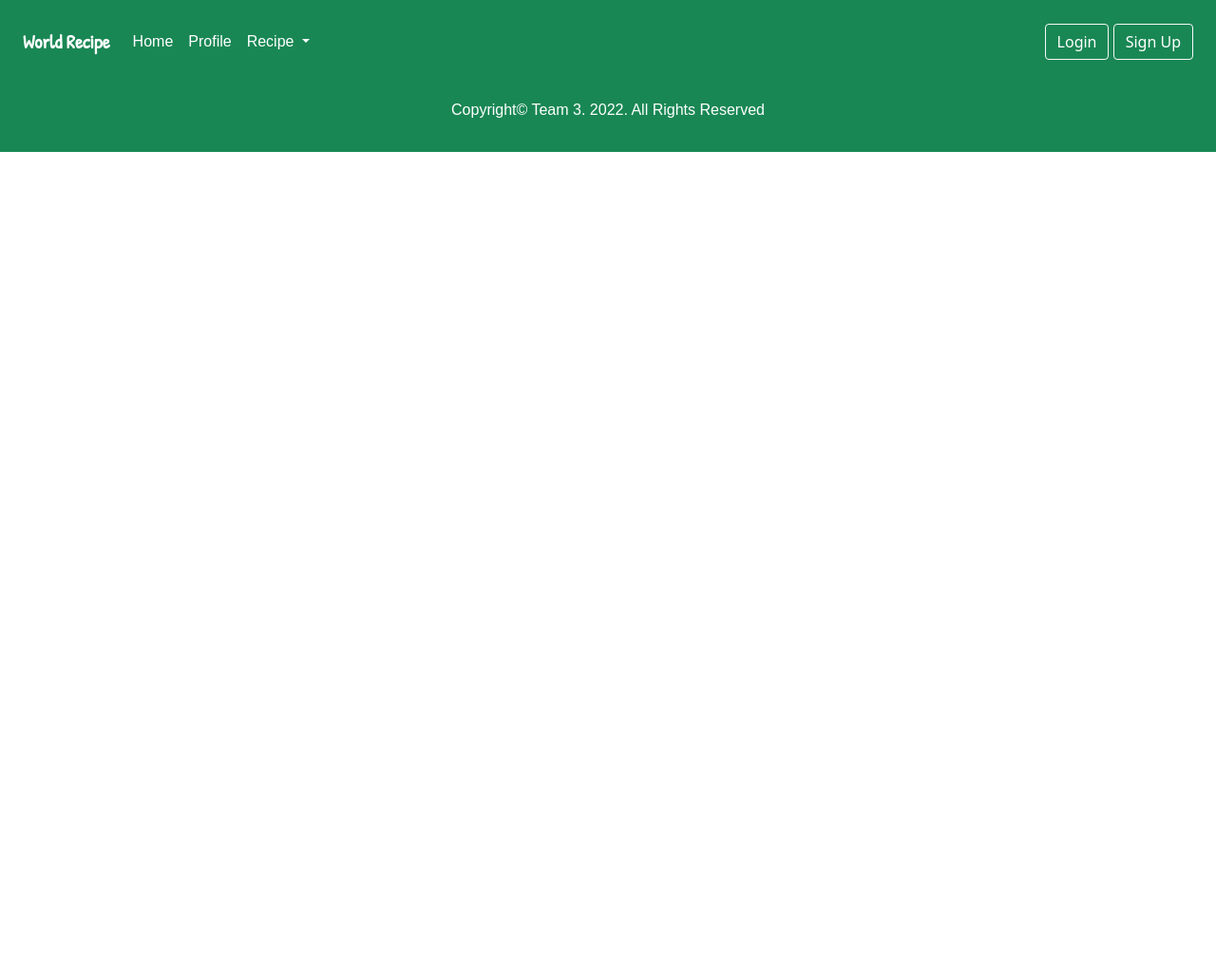
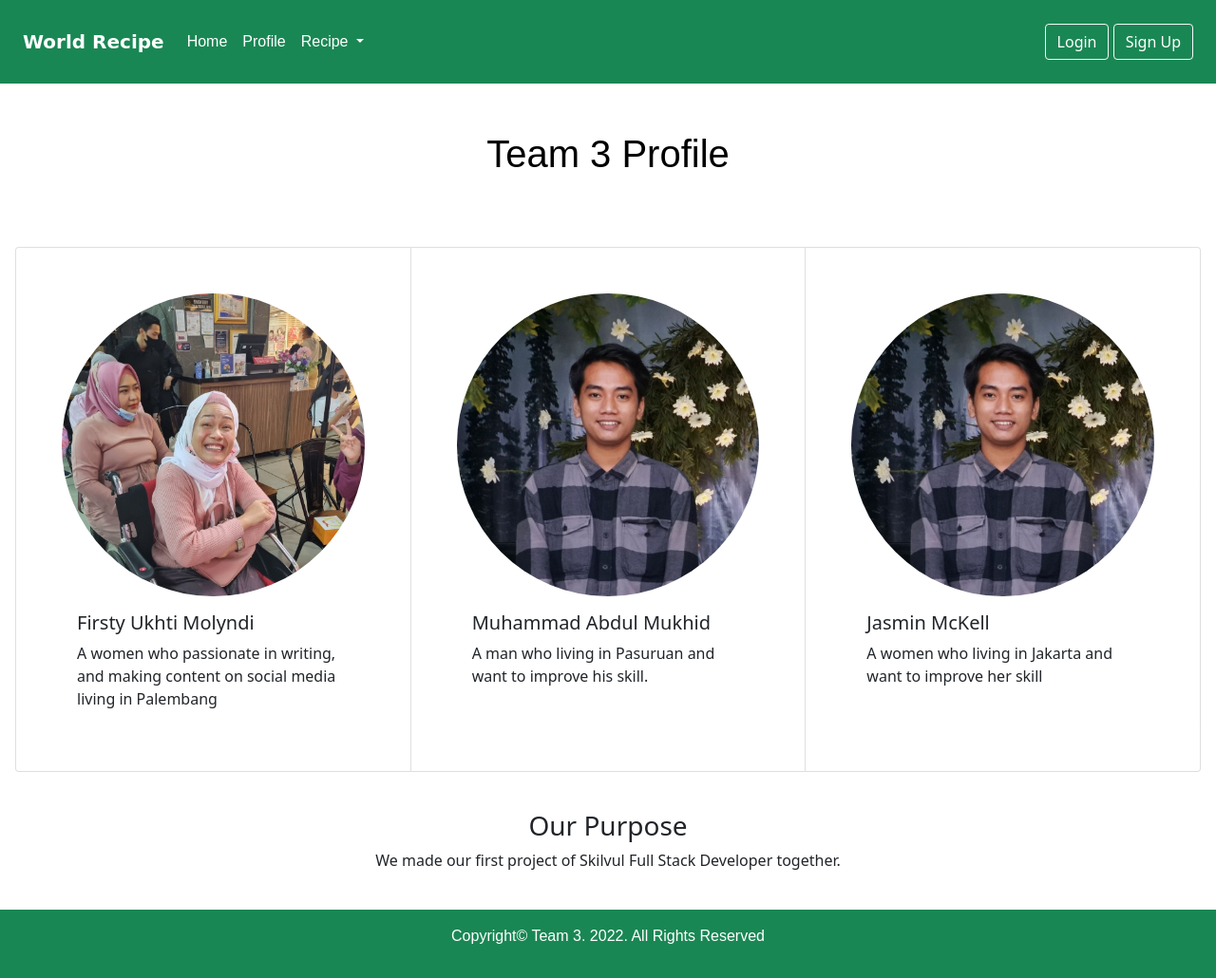
Before and after one commit to High-Haku/web-dev-group-3, a plain HTML site: page profile.html in a window 1280 px wide. Shown: the whole page at 95% size. Before the commit the page ends 800 px from the top, so only its background shows below. Drawn offline with nearby package versions, Linux system fonts and the light colour scheme.

Commit message:
buat profile

```diff
--- a/home.css
+++ b/home.css
@@ -35,10 +35,6 @@ main{
 }
 
 
-form{
-
-}
-
 footer{
     background-color: whitesmoke;
     color: black;
@@ -62,10 +58,15 @@ h3{
     justify-content: space-between;
 }
 
-@media screen (max-width: 720px){
+@media (max-width: 720px) {
     #register{
         display: flex;
         flex-direction: column;
     }
 
+    #sign-up{
+        border: 1px solid transparent;
+        text-align: left;
+    }
+
 }
--- a/profile.css
+++ b/profile.css
@@ -4,3 +4,39 @@ footer{
     text-align: center;
     font-family: sans-serif;
 }
+
+.navbar-brand {
+    color: white;
+    font-family: 'Patrick Hand', cursive;
+    font-weight: bold;
+
+}
+
+.nav-link {
+    font:black;
+    font-family: Arial;
+    font-style: bold;
+}
+
+#navbarSupportedContent{
+    display: inline;
+    justify-content: space-between;
+}
+
+@media (max-width: 720px){
+
+
+    #register{
+        display: flex;
+        flex-direction: column;
+    }
+
+}
+
+h1{
+    color: black;
+    text-align: center;
+    padding: 50px;
+    background-color: white;
+    font-family: Arial;
+}
--- a/profile.html
+++ b/profile.html
@@ -6,7 +6,7 @@
     <meta name="viewport" content="width=device-width, initial-scale=1">
     <link href="https://cdn.jsdelivr.net/npm/bootstrap@5.1.3/dist/css/bootstrap.min.css" rel="stylesheet" integrity="sha384-1BmE4kWBq78iYhFldvKuhfTAU6auU8tT94WrHftjDbrCEXSU1oBoqyl2QvZ6jIW3" crossorigin="anonymous">
     <script src="https://cdn.jsdelivr.net/npm/bootstrap@5.1.3/dist/js/bootstrap.bundle.min.js" integrity="sha384-ka7Sk0Gln4gmtz2MlQnikT1wXgYsOg+OMhuP+IlRH9sENBO0LRn5q+8nbTov4+1p" crossorigin="anonymous"></script>
-    <link rel="stylesheet" type="text/css" href="home.css">
+    <link rel="stylesheet" type="text/css" href="profile.css">
     <link rel="preconnect" href="https://fonts.googleapis.com">
     <link rel="preconnect" href="https://fonts.gstatic.com" crossorigin>
     <title>World Recipe</title>
@@ -49,20 +49,54 @@
 
 </header>
 <main>
-<div class="" id="profil-1">
+  <h1>Team 3 Profile</h1>
 
+  <div class="card-group p-3 border-0 border-white">
+    <div class="card p-5">
+      <img src="img/molly.jpg" class="card-img-top rounded-circle" alt="molly">
+      <div class="card-body p-t-5">
+        <h5 class="card-title">Firsty Ukhti Molyndi</h5>
+        <h6></h6>
+        <p class="card-text">A women who passionate in writing, and making content on social media living in Palembang</p>
+      </div>
+    </div>
+    <div class="card p-5">
+      <img src="img/abdul.jpg" class="card-img-top rounded-circle" alt="abdul">
+      <div class="card-body p-t-5">
+        <h5 class="card-title">Muhammad Abdul Mukhid</h5>
+        <p class="card-text">A man who living in Pasuruan and want to improve his skill.</p>
+      </div>
+    </div>
+    <div class="card p-5">
+      <img src="img/abdul.jpg" class="card-img-top rounded-circle" alt="jasmin">
+      <div class="card-body p-t-5">
+        <h5 class="card-title">Jasmin McKell</h5>
+        <p class="card-text">A women who living in Jakarta and want to improve her skill</p>
+      </div>
+    </div>
+  </div>
+  <link href="https://maxcdn.bootstrapcdn.com/font-awesome/4.7.0/css/font-awesome.min.css" rel="stylesheet" />
 
-
-</div>
-
-<div class="" id="profil-1"></div>
-<div class="" id="profil-3"></div>
+<div class="container p-4">
+        <div class="row justify-content-center">
+          <div class="col-12 col-sm-8 col-lg-6">
+            <!-- Section Heading-->
+            <div class="section_heading text-center wow fadeInUp" data-wow-delay="0.2s" style="visibility: visible; animation-delay: 0.2s; animation-name: fadeInUp;">
+              <h3>Our Purpose</h3>
+              <p>We made our first project of Skilvul Full Stack Developer together.</p>
+            </div>
+          </div>
+        </div>
+            </div>
+          </div>
+        </div>
+      </div>
 </main>
 <footer class="bg-success">
     <div class="container text-white justify-content-center p-3 justify-content-center" id="footer">
     <p>Copyright&copy; Team 3. 2022. All Rights Reserved</p>
 </div>
 </footer>
-    <script src="home.js" type="text"></script>
+    <script src="profile.js" type="text"></script>
 </body>
 </html>
```
Also changed, not shown: profile.js (added, +20 -0 lines), img/abdul.jpg (added), img/molly.jpg (added).
